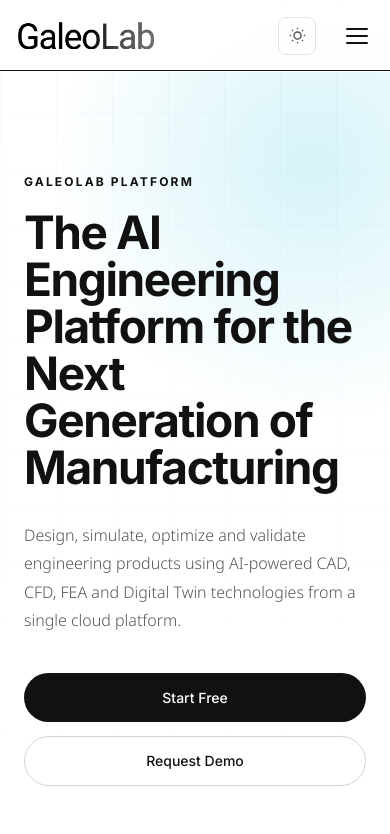
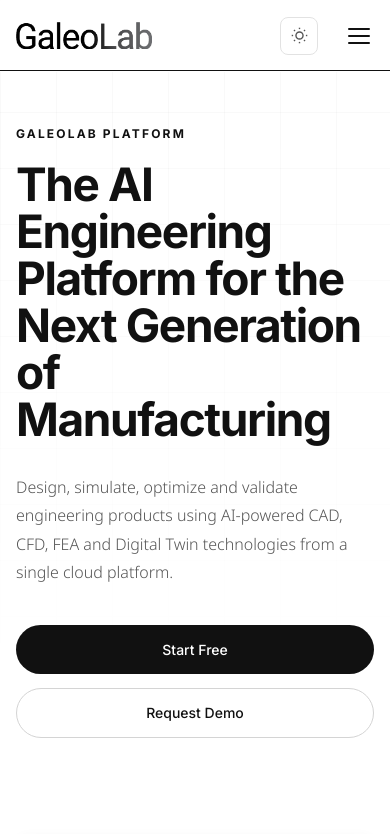
Before and after one commit to galeolabx/galeolab, a React (Vite) app in the folder client/: page /#/ in a window 390 px wide. Before the commit this address led to /#/. Shown: the top 834 px of the page. Built offline with nearby package versions, Linux system fonts and the light colour scheme.

Commit message:
Add theme toggle

```diff
--- a/client/src/components/layout/Navbar.jsx
+++ b/client/src/components/layout/Navbar.jsx
@@ -94,12 +94,14 @@
           className={`${styles.burger} ${menuOpen ? styles.open : ''}`}
           onClick={() => setMenuOpen(prev => !prev)}
           aria-label="Toggle menu"
+          aria-expanded={menuOpen}
+          aria-controls="mobile-navigation"
         >
           <span /><span /><span />
         </button>
       </div>
 
-      <div className={`${styles.mobileMenu} ${menuOpen ? styles.mobileOpen : ''}`}>
+      <div id="mobile-navigation" inert={menuOpen ? undefined : ""} className={`${styles.mobileMenu} ${menuOpen ? styles.mobileOpen : ''}`}>
         {NAV_LINKS.map(link => (
           <a
             key={link.id}
@@ -110,16 +112,6 @@
             {link.label}
           </a>
         ))}
-        <div className={styles.mobileThemeRow}>
-          <span>Dark mode</span>
-          <button
-            className={`${styles.mobileThemeSwitch} ${theme === 'dark' ? styles.mobileThemeOn : ''}`}
-            onClick={toggleTheme}
-            aria-label="Toggle theme"
-          >
-            <span className={styles.mobileThemeKnob} />
-          </button>
-        </div>
         <a href="/#contact" className={styles.mobileCta}
           onClick={event => scrollToSection(event, 'contact')}>
           Request Demo
--- a/client/src/index.css
+++ b/client/src/index.css
@@ -68,9 +68,14 @@
   --font-display: 'Inter', sans-serif;
   --font-body:    'Noto Sans', sans-serif;
 
-  --section-padding: 100px 0;
+  --page-gutter: 32px;
+  --navbar-height: 72px;
+  --hero-gap: 96px;
+  --section-space: 80px;
+  --footer-bottom: 48px;
+  --section-padding: var(--section-space) 0;
   --container-max:   1200px;
-  --container-pad:   0 24px;
+  --container-pad:   0 var(--page-gutter);
 
   --transition-fast: 0.2s ease;
   --transition-med:  0.35s ease;
@@ -200,6 +205,7 @@
 }
 
 .container {
+  width: 100%;
   max-width: var(--container-max);
   margin: 0 auto;
   padding: var(--container-pad);
@@ -208,6 +214,7 @@
 section {
   padding: var(--section-padding);
   position: relative;
+  scroll-margin-top: var(--navbar-height);
 }
 
 ::selection {
@@ -354,15 +361,21 @@
 
 /* RESPONSIVE SPACING */
 
-@media (max-width: 768px) {
+@media (max-width: 1023px) {
   :root {
-    --section-padding: 72px 0;
+    --page-gutter: 24px;
+    --hero-gap: 72px;
+    --section-space: 64px;
+    --footer-bottom: 32px;
   }
 }
 
-@media (max-width: 480px) {
+@media (max-width: 767px) {
   :root {
-    --section-padding: 52px 0;
+    --page-gutter: 16px;
+    --hero-gap: 48px;
+    --section-space: 48px;
+    --footer-bottom: 24px;
   }
 }
 
--- a/client/src/pages/Home/Home.jsx
+++ b/client/src/pages/Home/Home.jsx
@@ -234,13 +234,15 @@
       </section>
 
       <section className={styles.metricsBand} aria-label="Company metrics">
-        <div className={`${styles.metricGrid} container`}>
+        <div className="container">
+          <div className={styles.metricGrid}>
             {metrics.map(metric => (
               <div className={styles.metricCard} key={metric.label}>
                 <strong>{metric.value}</strong>
                 <span>{metric.label}</span>
               </div>
             ))}
+          </div>
         </div>
       </section>
 
--- a/client/src/styles/ArchitectureHome.module.css
+++ b/client/src/styles/ArchitectureHome.module.css
@@ -4,22 +4,20 @@
 
 .hero {
   position: relative;
-  min-height: 100vh;
+  min-height: auto;
   display: flex;
   align-items: center;
-  padding-top: 96px;
+  padding: calc(var(--navbar-height) + var(--hero-gap)) 0 var(--section-space);
   overflow: hidden;
-  background:
-    radial-gradient(circle at 80% 18%, rgba(0, 184, 217, 0.16), transparent 32%),
-    var(--gradient-hero);
+  background: var(--color-bg-primary);
 }
 
 .heroBg {
   position: absolute;
   inset: 0;
   background-image:
-    linear-gradient(rgba(37, 99, 235, 0.05) 1px, transparent 1px),
-    linear-gradient(90deg, rgba(37, 99, 235, 0.05) 1px, transparent 1px);
+    linear-gradient(var(--color-accent-glow) 1px, transparent 1px),
+    linear-gradient(90deg, var(--color-accent-glow) 1px, transparent 1px);
   background-size: 56px 56px;
   mask-image: linear-gradient(180deg, rgba(0, 0, 0, 0.7), transparent 88%);
   pointer-events: none;
@@ -31,7 +29,7 @@
   display: grid;
   grid-template-columns: minmax(0, 1fr);
   align-items: center;
-  padding: 80px 0 110px;
+  padding: 0;
 }
 
 .eyebrow {
@@ -74,8 +72,8 @@
 .metricsBand {
   position: relative;
   z-index: 2;
-  margin-top: -64px;
-  padding-bottom: 72px;
+  margin-top: 0;
+  padding: var(--section-padding);
 }
 
 .metricGrid {
@@ -112,14 +110,12 @@
 }
 
 .section {
-  padding: 112px 0;
+  padding: var(--section-padding);
   border-top: 1px solid var(--color-border);
 }
 
 .altSection {
-  background:
-    linear-gradient(90deg, rgba(37, 99, 235, 0.045), transparent 36%),
-    var(--color-bg-secondary);
+  background: var(--color-bg-secondary);
 }
 
 .sectionHeader {
@@ -302,7 +298,7 @@
   align-items: center;
   padding: 0 10px;
   color: var(--color-text-primary);
-  background: rgba(37, 99, 235, 0.06);
+  background: var(--color-accent-glow);
   border: 1px solid var(--color-accent-border);
   border-radius: var(--radius-sm);
   font-family: var(--font-display);
@@ -351,7 +347,7 @@
   height: 34px;
   align-items: center;
   justify-content: center;
-  color: #ffffff;
+  color: var(--color-button-text);
   background: var(--color-accent-primary);
   border-radius: 999px;
   font-family: var(--font-display);
@@ -440,15 +436,13 @@
 
 .comparisonRow strong {
   color: var(--color-text-primary);
-  background: rgba(0, 184, 217, 0.06);
+  background: var(--color-accent-glow);
   font-family: var(--font-display);
   font-weight: 700;
 }
 
 .contactSection {
-  background:
-    radial-gradient(circle at 86% 16%, rgba(0, 184, 217, 0.16), transparent 28%),
-    var(--color-bg-secondary);
+  background: var(--color-bg-secondary);
 }
 
 .contactGrid {
@@ -560,15 +554,6 @@
     min-height: auto;
   }
 
-  .heroGrid {
-    padding: 72px 0;
-  }
-
-  .metricsBand {
-    margin-top: 0;
-    padding-bottom: 44px;
-  }
-
   .metricGrid,
   .cardGrid,
   .pricingGrid,
@@ -577,10 +562,6 @@
   .pillGrid,
   .integrationGrid {
     grid-template-columns: 1fr;
-  }
-
-  .section {
-    padding: 78px 0;
   }
 
   .card,
--- a/client/src/styles/Footer.module.css
+++ b/client/src/styles/Footer.module.css
@@ -12,7 +12,7 @@
 .inner {
   max-width: 1200px;
   margin: 0 auto;
-  padding: 72px 24px 50px;
+  padding: var(--section-space) var(--page-gutter);
   display: grid;
   grid-template-columns: 1.7fr repeat(6, minmax(0, 1fr));
   gap: 30px;
@@ -40,7 +40,7 @@
 
 .tagline {
   max-width: 300px;
-  color: rgba(255, 255, 255, 0.55);
+  color: #B8B8B8;
   font-size: 13px;
   font-weight: 300;
   line-height: 1.75;
@@ -64,7 +64,7 @@
 
 .link {
   display: block;
-  color: rgba(255, 255, 255, 0.5);
+  color: #B8B8B8;
   font-size: 13px;
   font-weight: 300;
   line-height: 1.45;
@@ -79,7 +79,7 @@
   display: inline-flex;
   align-items: center;
   gap: 8px;
-  color: rgba(255, 255, 255, 0.56);
+  color: #B8B8B8;
   font-size: 13px;
   transition: color var(--transition-fast);
 }
@@ -101,7 +101,7 @@
 .socialInner {
   max-width: 1200px;
   margin: 0 auto;
-  padding: 18px 24px;
+  padding: 18px var(--page-gutter);
   display: flex;
   flex-wrap: wrap;
   gap: 10px;
@@ -123,7 +123,7 @@
 }
 
 .socialInner a:hover {
-  color: #ffffff;
+  color: var(--color-button-text);
   background: var(--color-accent-primary);
   border-color: var(--color-accent-primary);
 }
@@ -135,7 +135,7 @@
 .bottomInner {
   max-width: 1200px;
   margin: 0 auto;
-  padding: 20px 24px;
+  padding: 20px var(--page-gutter) var(--footer-bottom);
   display: flex;
   align-items: center;
   justify-content: space-between;
@@ -144,13 +144,13 @@
 }
 
 .copy {
-  color: rgba(255, 255, 255, 0.35);
+  color: #B8B8B8;
   font-size: 13px;
   font-weight: 300;
 }
 
 .tagStrip {
-  color: rgba(255, 255, 255, 0.28);
+  color: #B8B8B8;
   font-family: var(--font-display);
   font-size: 11px;
   font-weight: 600;
--- a/client/src/styles/Navbar.module.css
+++ b/client/src/styles/Navbar.module.css
@@ -22,9 +22,9 @@
 
 .inner {
   max-width: 1200px;
-  min-height: 71px;
+  min-height: calc(var(--navbar-height) - 1px);
   margin: 0 auto;
-  padding: 0 24px;
+  padding: var(--container-pad);
   display: flex;
   align-items: center;
   gap: 22px;
@@ -69,12 +69,12 @@
 }
 .navLink:hover {
   color: var(--color-text-primary);
-  background: rgba(37, 99, 235, 0.1);
+  background: var(--color-accent-glow);
 }
 
 .navLink.active {
   color: var(--color-accent-primary);
-  background: rgba(37, 99, 235, 0.12);
+  background: var(--color-accent-glow);
 }
 
 .themeToggle {
@@ -97,15 +97,14 @@
   transform: translateY(-1px);
 }
 
-/* Always accent-blue with white text — safe in both themes,
-   never relies on the flipping text-primary variable */
+/* Theme-aware foreground for accent buttons. */
 .hireCta {
   display: inline-flex;
   align-items: center;
   gap: 7px;
   padding: 10px 22px;
   background: var(--gradient-blue);
-  color: #ffffff;
+  color: var(--color-button-text);
   border-radius: var(--radius-sm);
   font-family: var(--font-display);
   font-size: 14px;
@@ -118,7 +117,7 @@
 
 .hireCta:hover {
   transform: translateY(-1px);
-  box-shadow: 0 8px 24px rgba(37,99,235,0.35);
+  background: var(--color-button-hover);
 }
 
 .burger {
@@ -155,13 +154,14 @@
   background: var(--color-mobile-menu-bg);
   border-top: 0 solid transparent;
   transition: max-height var(--transition-med), padding var(--transition-med);
-  padding: 0 24px;
+  padding: var(--container-pad);
 }
 
 .mobileMenu.mobileOpen {
   border-top: 1px solid var(--color-navbar-border);
-  max-height: 500px;
-  padding: 16px 24px 24px;
+  max-height: calc(100dvh - var(--navbar-height));
+  overflow-y: auto;
+  padding: 16px var(--page-gutter) 24px;
 }
 
 .mobileLink {
@@ -178,49 +178,15 @@
 .mobileLink:hover,
 .mobileLink.mobileActive {
   color: var(--color-accent-primary);
-  background: rgba(37, 99, 235, 0.06);
+  background: var(--color-accent-glow);
 }
-
-.mobileThemeRow {
-  display: flex;
-  align-items: center;
-  justify-content: space-between;
-  padding: 12px 16px;
-  margin-top: 4px;
-  font-family: var(--font-display);
-  font-size: 14px;
-  font-weight: 500;
-  color: var(--color-text-secondary);
-}
-
-.mobileThemeSwitch {
-  width: 40px;
-  height: 22px;
-  border-radius: 20px;
-  background: var(--color-border);
-  border: none;
-  position: relative;
-  cursor: pointer;
-  transition: background var(--transition-fast);
-}
-.mobileThemeSwitch.mobileThemeOn { background: var(--color-accent-primary); }
-
-.mobileThemeKnob {
-  position: absolute;
-  top: 2px; left: 2px;
-  width: 18px; height: 18px;
-  border-radius: 50%;
-  background: #fff;
-  transition: transform var(--transition-fast);
-}
-.mobileThemeSwitch.mobileThemeOn .mobileThemeKnob { transform: translateX(18px); }
 
 .mobileCta {
   display: block;
   margin-top: 12px;
   padding: 13px 28px;
   background: var(--gradient-blue);
-  color: #ffffff;
+  color: var(--color-button-text);
   border-radius: var(--radius-sm);
   font-family: var(--font-display);
   font-weight: 600;
@@ -244,7 +210,7 @@
   to { width: 100%; }
 }
 
-@media (max-width: 900px) {
+@media (max-width: 1100px) {
   .navLinks, .hireCta { display: none; }
   .themeToggle { margin-left: auto; }
   .burger { display: flex; margin-left: 12px; }
@@ -253,7 +219,7 @@
 
 @media (max-width: 460px) {
   .inner {
-    padding: 0 18px;
+    padding: var(--container-pad);
     gap: 14px;
   }
 
```
Lines whose indentation alone changed are shown as unchanged.
